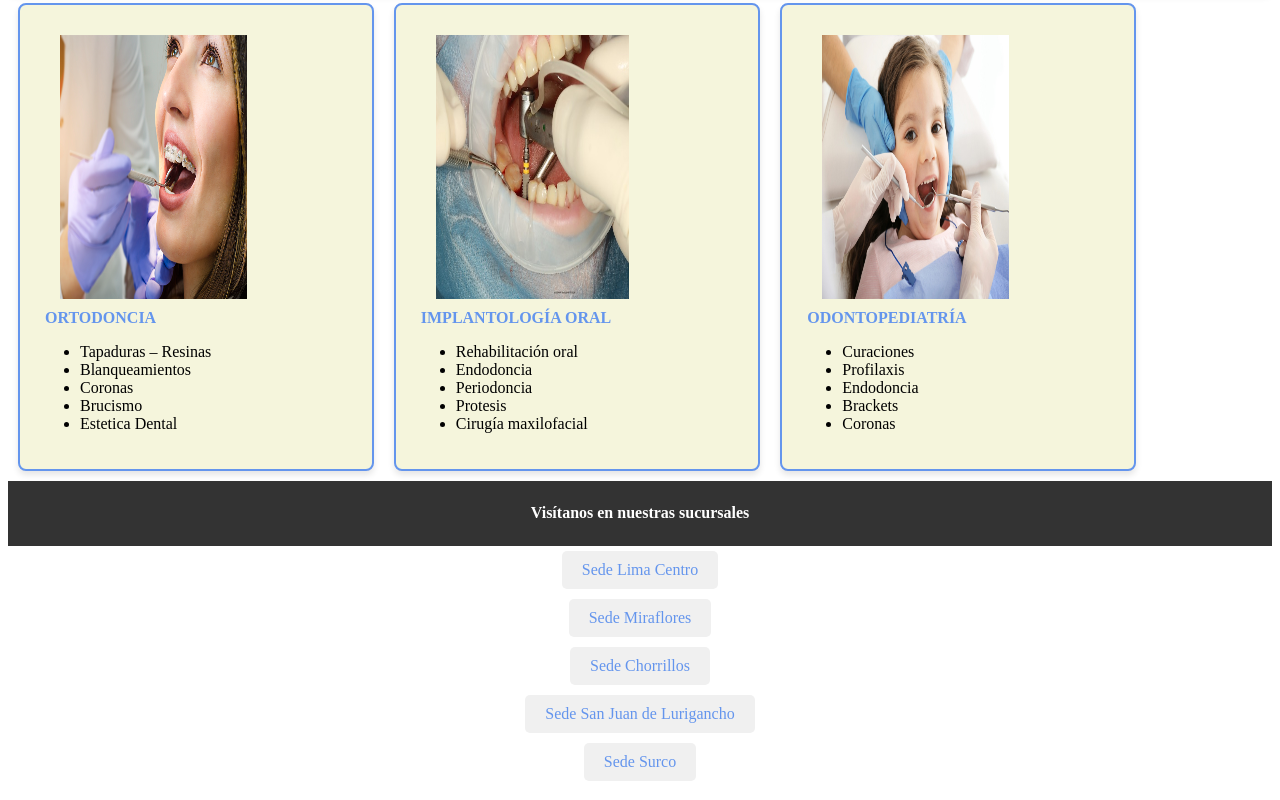
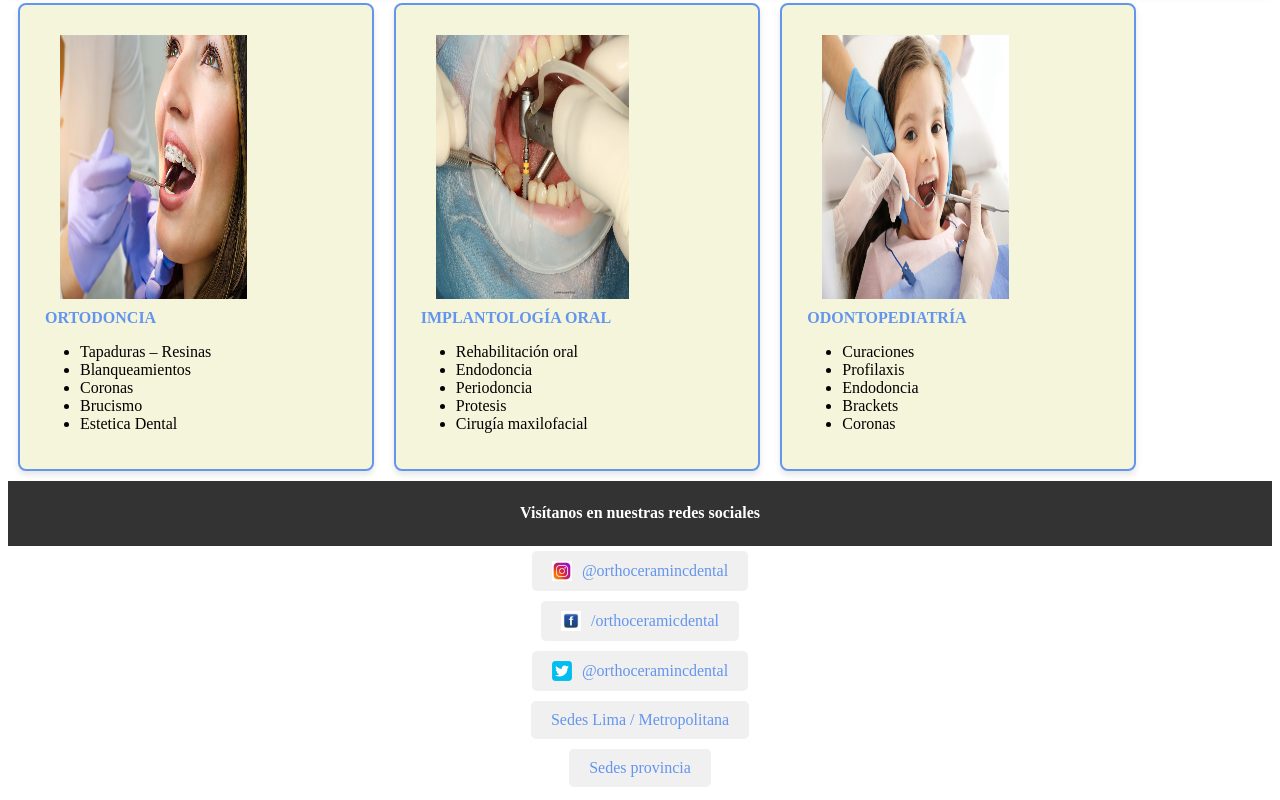
Before and after one commit to EttySilvaRivera/dental.github.io, a plain HTML site: page index.html in a window 1280 px wide. Shown: the part 719-1519 px from the top of the page. Drawn offline with Linux system fonts and the light colour scheme.

Commit message:
Update index.html

```diff
--- a/index.html
+++ b/index.html
@@ -78,15 +78,15 @@
     <!-- Pie de página -->
     <footer>
         <div id="Contenedor5">
-            <center><h4>Visítanos en nuestras sucursales</h4></center> <!-- Título centrado en el pie de página -->
+            <center><h4>Visítanos en nuestras redes sociales</h4></center> <!-- Título centrado en el pie de página -->
         </div>
     </footer>
 
     <!-- Enlaces a las diferentes sucursales -->
-    <center><a href="#">Sede Lima Centro</a></center>
-    <center><a href="#">Sede Miraflores</a></center>
-    <center><a href="#">Sede Chorrillos</a></center>
-    <center><a href="#">Sede San Juan de Lurigancho</a></center>
-    <center><a href="#">Sede Surco</a></center>
+    <center><a href="#"><img src="imagenes/Intagram.jpg" alt="Icono Lima" class="icono"> @orthoceramincdental</a></center>
+    <center><a href="#"><img src="imagenes/images.jpg" alt="Icono Lima" class="icono"> /orthoceramicdental </a></center>
+    <center><a href="#"><img src="imagenes/twitter.png" alt="Icono Lima" class="icono"> @orthoceramincdental</a></center>
+    <center><a href="#">Sedes Lima / Metropolitana</a></center>
+    <center><a href="#">Sedes provincia</a></center>
 </body>
 </html>
```
